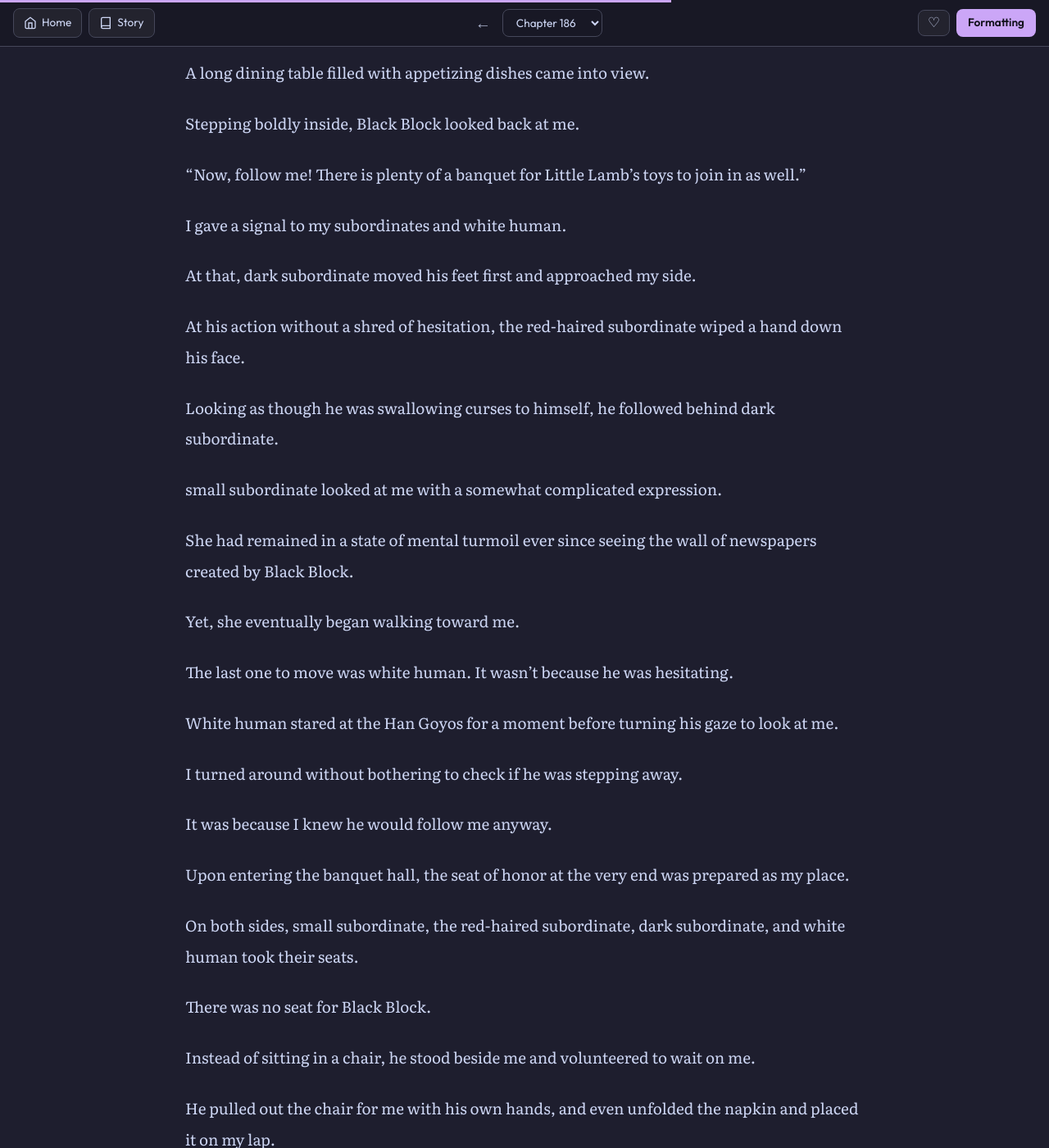
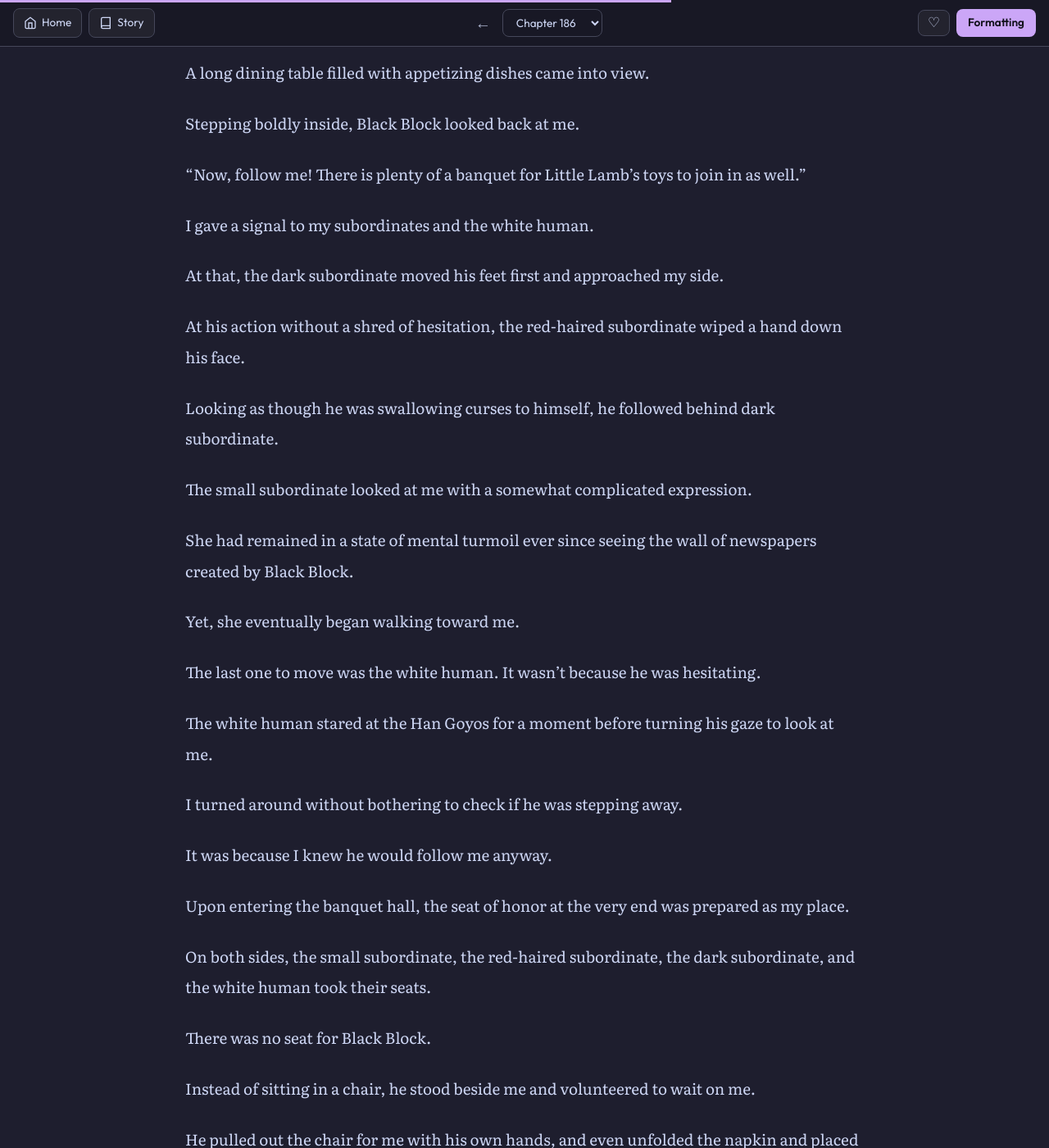
Before and after one commit to soleumn/soleumn.github.io, a Jekyll site: the page built from _chapters/eoshinki/ch186.md, in a window 1280 px wide and 1400 px high, scrolled down 8278 px. Shown: the whole window at 82% size. Built offline with Jekyll 4.4.1, drawn with Linux system fonts in a browser that asks for light colours; some web fonts are replaced; comment, search, counter and statistics services are not loaded; some of the changed text lies outside the part shown.

Commit message:
Edit Chapter 186 (via site)

```diff
--- a/_chapters/eoshinki/ch186.md
+++ b/_chapters/eoshinki/ch186.md
@@ -172,9 +172,9 @@ The red-haired subordinate was holding up the struggling small subordinate. Even
 
 Having previously witnessed Black Block in their own separate ways seemed to have helped a little.
 
-Proud of my subordinates inwardly, I suddenly looked over at white human.
+Proud of my subordinates inwardly, I suddenly looked over at the white human.
 
-*'Has white human ever seen Black Block before?'*
+*'Has the white human ever seen Black Block before?'*
 
 Just as I was wondering because he was enduring it better than expected, Black Block suddenly spoke up.
 
@@ -182,7 +182,7 @@ Just as I was wondering because he was enduring it better than expected, Black B
 
 His tone was like someone greeting a teddy bear a child was playing with.
 
-Even though he shamelessly claimed he was just keeping it, dark subordinate didn’t even flinch at the words referring to him.
+Even though he shamelessly claimed he was just keeping it, the dark subordinate didn’t even flinch at the words referring to him.
 
 He didn't show any fear even in front of a god, but Black Block didn't find that strange.
 
@@ -190,11 +190,11 @@ Brushing it off naturally, as if he knew all about Little Lamb's toys, he pointe
 
 “This is something warm and nice for Little Lamb to play with, and haha, doesn’t this toy have a unique structure?”
 
-His gaze, which had passed small subordinate and the red-haired subordinate, finally reached white human.
+His gaze, which had passed the small subordinate and the red-haired subordinate, finally reached the white human.
 
 “And…”
 
-Black Block looked at white human. The cheerful flow of his words cut off for a single moment.
+Black Block looked at the white human. The cheerful flow of his words cut off for a single moment.
 
 It was just a split second, but I saw it.
 
@@ -230,23 +230,23 @@ Stepping boldly inside, Black Block looked back at me.
 
 “Now, follow me! There is plenty of a banquet for Little Lamb’s toys to join in as well.”
 
-I gave a signal to my subordinates and white human.
+I gave a signal to my subordinates and the white human.
 
-At that, dark subordinate moved his feet first and approached my side.
+At that, the dark subordinate moved his feet first and approached my side.
 
 At his action without a shred of hesitation, the red-haired subordinate wiped a hand down his face.
 
 Looking as though he was swallowing curses to himself, he followed behind dark subordinate.
 
-small subordinate looked at me with a somewhat complicated expression.
+The small subordinate looked at me with a somewhat complicated expression.
 
 She had remained in a state of mental turmoil ever since seeing the wall of newspapers created by Black Block.
 
 Yet, she eventually began walking toward me.
 
-The last one to move was white human. It wasn't because he was hesitating.
+The last one to move was the white human. It wasn't because he was hesitating.
 
-White human stared at the Han Goyos for a moment before turning his gaze to look at me.
+The white human stared at the Han Goyos for a moment before turning his gaze to look at me.
 
 I turned around without bothering to check if he was stepping away.
 
@@ -254,7 +254,7 @@ It was because I knew he would follow me anyway.
 
 Upon entering the banquet hall, the seat of honor at the very end was prepared as my place.
 
-On both sides, small subordinate, the red-haired subordinate, dark subordinate, and white human took their seats.
+On both sides, the small subordinate, the red-haired subordinate, the dark subordinate, and the white human took their seats.
 
 There was no seat for Black Block.
 
@@ -286,9 +286,9 @@ A hamburger was placed in front of small subordinate, and a strawberry whipped c
 
 It felt like they had served the food each person liked.
 
-Perhaps because she realized that fact, small subordinate's expression wasn't good.
+Perhaps because she realized that fact, the small subordinate's expression wasn't good.
 
-It was right when I was about to check the plates of the red-haired subordinate and white human as well.
+It was right when I was about to check the plates of the red-haired subordinate and the white human as well.
 
 Black Block, standing behind my back, rested his hand on the backrest of the chair I was sitting in and spoke.
 
@@ -320,9 +320,9 @@ It was a promise I couldn't break since I had already received the payment.
 
 *Screeech*, the sound of something scraping was heard.
 
-It was the sound of dark subordinate scraping the table with her metal hand.
+It was the sound of the dark subordinate scraping the table with her metal hand.
 
-The subordinates, as well as white human, couldn't quite speak up in front of Black Block, but they were expressing their intent with their eyes.
+The subordinates, as well as the white human, couldn't quite speak up in front of Black Block, but they were expressing their intent with their eyes.
 
 It was the look asking what kind of nonsense I had pulled.
 
@@ -352,7 +352,7 @@ Just as I was about to ask Black Block what he wanted to eat,
 
 “…!”
 
-Fluorescent sky-blue sparks flashed across the banquet hall. I saw the subordinates and white human disappearing right before my eyes.
+Fluorescent sky-blue sparks flashed across the banquet hall. I saw the subordinates and the white human disappearing right before my eyes.
 
 The moment I jumped out of my seat to shout,
 
```
